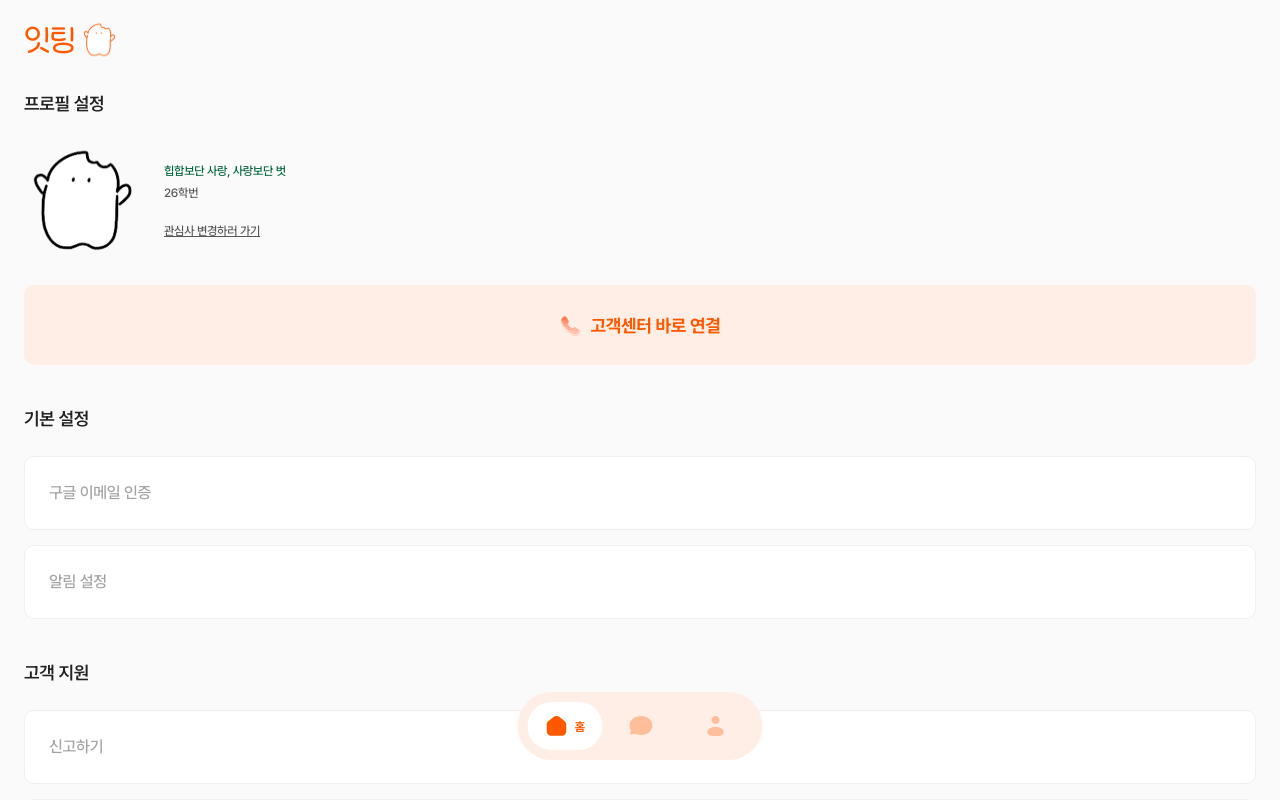
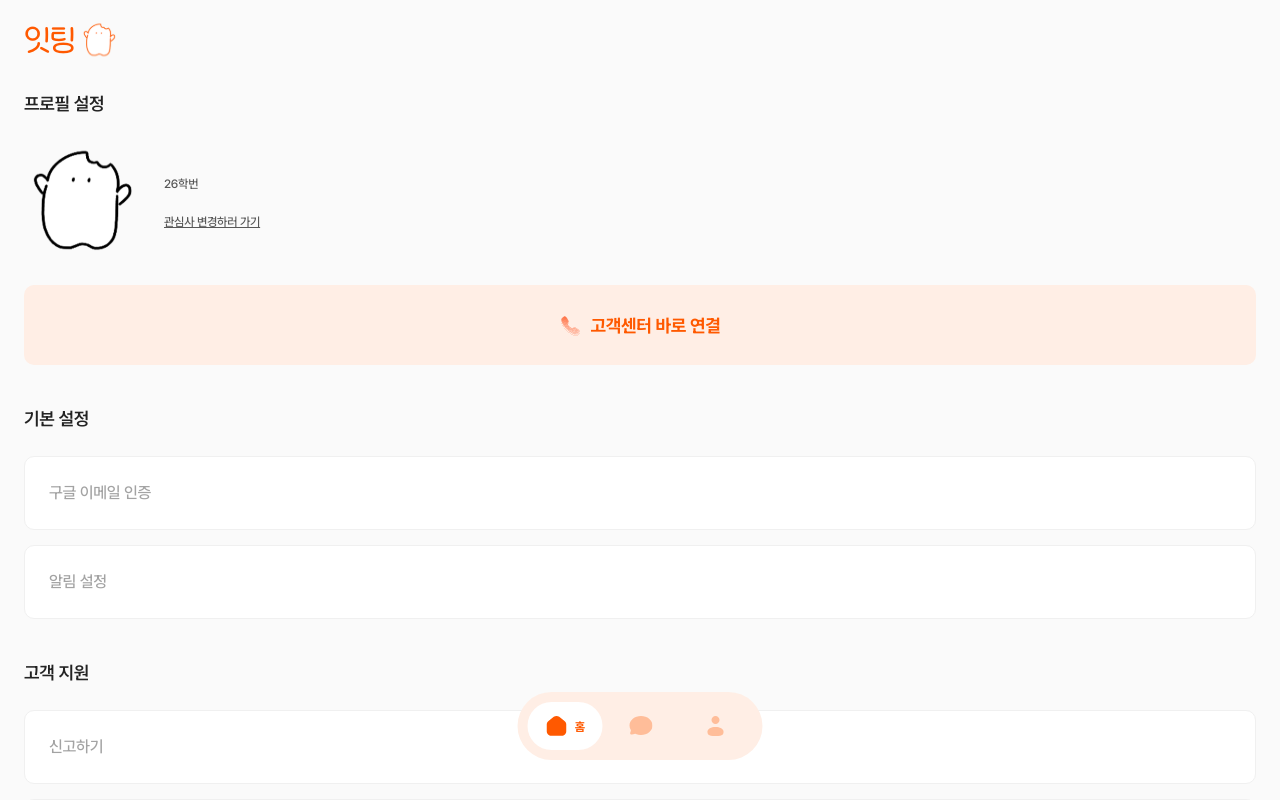
Before and after one commit to joyrii/EATING_WEB, a Next.js app: page /settings in a window 1280 px wide. Shown: the top 800 px of the page. Built offline with nearby package versions, Linux system fonts and the light colour scheme; no server answers; a web font is replaced by a local one.

Commit message:
fix: 프로필 mention 삭제, margin 조정

```diff
--- a/src/app/(withTabBar)/settings/page.tsx
+++ b/src/app/(withTabBar)/settings/page.tsx
@@ -21,7 +21,6 @@ import {
   VerificationChip,
   VerificationMark,
   ProfileInfoText,
-  Mention,
   ChangeInterest,
   CustomerServiceCenter,
   CustomerServiceCenterText,
@@ -93,7 +92,6 @@ export default function Settings() {
                   </VerificationChip>
                 )}
               </ProfileNameWrapper>
-              <Mention>힙합보단 사랑, 사랑보단 벗</Mention>
               <ProfileInfoText>
                 {profile?.student_id || '26학번'}
               </ProfileInfoText>
--- a/src/app/(withTabBar)/settings/style.tsx
+++ b/src/app/(withTabBar)/settings/style.tsx
@@ -133,19 +133,13 @@ export const ProfileInfo = styled.div`
 export const ProfileNameWrapper = styled.div`
   display: flex;
   align-items: center;
+  margin-bottom: 4px;
 `;
 
 export const ProfileName = styled.span`
   font-size: 18px;
   font-weight: 600;
   color: #575757;
-`;
-
-export const Mention = styled.span`
-  font-size: 12px;
-  font-weight: 500;
-  color: #00643e;
-  margin-bottom: 4px;
 `;
 
 export const ProfileInfoText = styled.span`
```
